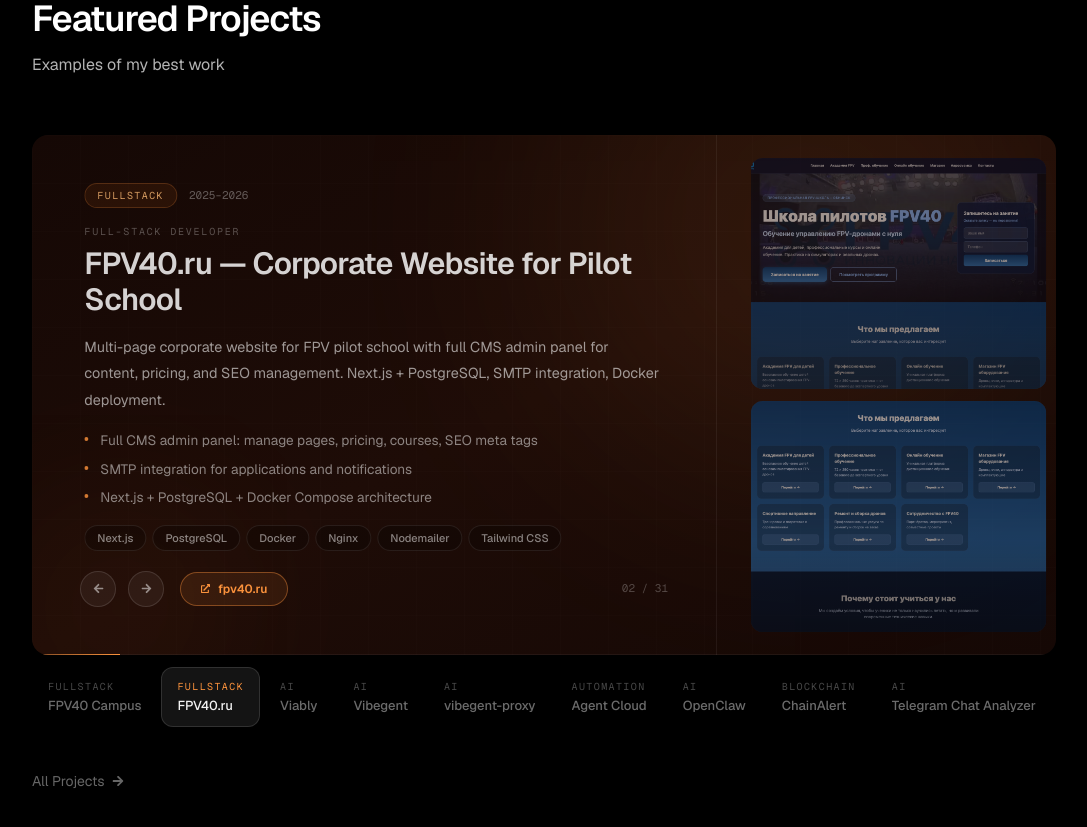
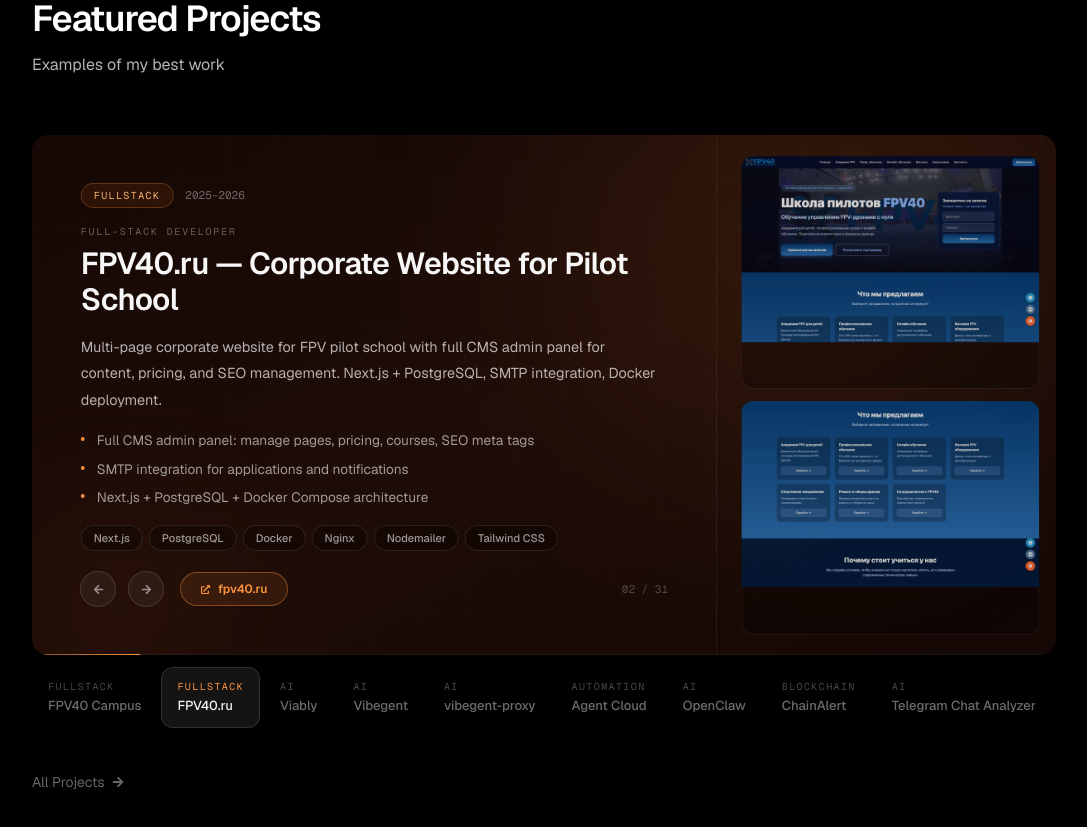
Before and after one commit to Glour/portfolio, a Next.js app: page /en in a window 1280 px wide. Shown: the part 1080-1907 px from the top of the page, without its empty margins (96-1183 px from the left). Built offline with nearby package versions, Linux system fonts and the light colour scheme.

Commit message:
Fix carousel card height: adaptive instead of fixed, removes tech tag overflow

```diff
--- a/app/components/ui/ProjectsCarousel.tsx
+++ b/app/components/ui/ProjectsCarousel.tsx
@@ -173,7 +173,7 @@
       {/* ── MAIN CARD ── */}
       <div
         className={`relative overflow-hidden rounded-2xl bg-gradient-to-br ${theme.bg}`}
-        style={{ height: 520 }}
+        style={{ minHeight: 480, height: 'auto' }}
       >
         {/* Ambient glow */}
         <div className="pointer-events-none absolute -top-40 right-0 h-[500px] w-[500px] rounded-full blur-[120px] transition-colors duration-1000" style={{ background: theme.accentMuted, opacity: 0.5 }} />
@@ -181,10 +181,10 @@
         <div className="pointer-events-none absolute inset-0 opacity-[0.02]" style={{ backgroundImage: 'linear-gradient(rgba(255,255,255,0.5) 1px,transparent 1px),linear-gradient(90deg,rgba(255,255,255,0.5) 1px,transparent 1px)', backgroundSize: '48px 48px' }} />
 
         {/* Grid layout: left text + right screenshots (only when exist) */}
-        <div className={`relative h-full ${hasShots ? 'grid lg:grid-cols-[1fr_300px] xl:grid-cols-[1fr_340px]' : 'flex'}`}>
+        <div className={`relative ${hasShots ? 'grid lg:grid-cols-[1fr_300px] xl:grid-cols-[1fr_340px]' : 'flex'}`}>
 
           {/* ── LEFT: INFO ── */}
-          <div className="flex h-full flex-col justify-between overflow-hidden p-8 md:p-10 lg:p-12">
+          <div className="flex flex-col justify-between overflow-hidden p-8 md:p-10 lg:p-12">
             <AnimatePresence custom={dir} mode="wait">
               <motion.div
                 key={`content-${idx}`}
@@ -232,29 +232,17 @@
 
                 {/* Tech */}
                 <div className="flex flex-wrap gap-1.5">
-                  {project.tech.slice(0, hasShots ? 6 : 12).map(t => (
+                  {project.tech.slice(0, hasShots ? 6 : 8).map(t => (
                     <span key={t} className="rounded-full border border-white/[0.10] bg-black/30 px-3 py-1 text-[11px] font-medium text-white/60">
                       {t}
                     </span>
                   ))}
+                  {!hasShots && project.tech.length > 8 && (
+                    <span className="rounded-full border border-white/[0.08] bg-black/20 px-3 py-1 text-[11px] text-white/35">
+                      +{project.tech.length - 8}
+                    </span>
+                  )}
                 </div>
-
-                {/* Architecture strip for backend projects */}
-                {!hasShots && project.tech.length > 2 && (
-                  <div className="rounded-xl border border-white/[0.07] p-4" style={{ background: `rgba(${theme.accentRgb}, 0.05)` }}>
-                    <p className="mb-2.5 font-mono text-[9px] tracking-[0.2em] text-white/30 uppercase">Stack</p>
-                    <div className="flex flex-wrap items-center gap-2">
-                      {project.tech.slice(0, 7).map((t, i, arr) => (
-                        <span key={t} className="flex items-center gap-2">
-                          <span className="rounded-md px-2.5 py-1 font-mono text-[11px] font-medium" style={{ background: `rgba(${theme.accentRgb}, 0.12)`, color: theme.accent }}>
-                            {t}
-                          </span>
-                          {i < arr.length - 1 && <span className="text-white/20 text-[10px]">→</span>}
-                        </span>
-                      ))}
-                    </div>
-                  </div>
-                )}
               </motion.div>
             </AnimatePresence>
 
@@ -285,7 +273,7 @@
 
           {/* ── RIGHT: TWO SCREENSHOTS STACKED ── */}
           {hasShots && (
-            <div className="hidden lg:flex border-l border-white/[0.06] p-5 flex-col gap-3">
+            <div className="hidden lg:flex border-l border-white/[0.06] p-5 flex-col gap-3" style={{ minHeight: 480 }}>
               <AnimatePresence custom={dir} mode="wait">
                 <motion.div
                   key={`shots-${idx}`}
@@ -297,29 +285,26 @@
                   className="flex flex-col gap-3 h-full"
                 >
                   {/* Screenshot 1 */}
-                  <div className="relative flex-1 overflow-hidden rounded-xl" style={{ boxShadow: 'inset 0 0 0 1px rgba(255,255,255,0.08)' }}>
+                  <div className="relative flex-1 overflow-hidden rounded-xl" style={{ background: 'rgba(0,0,0,0.3)', boxShadow: 'inset 0 0 0 1px rgba(255,255,255,0.08)' }}>
                     <img
                       src={shots[0]}
                       alt="Screenshot 1"
-                      className="w-full h-full object-cover object-top"
-                      style={{ opacity: 0.9 }}
+                      className="absolute inset-0 w-full h-full object-contain object-top"
+                      style={{ opacity: 0.92 }}
                       draggable={false}
                     />
-                    {/* Bottom fade */}
-                    <div className="pointer-events-none absolute inset-0" style={{ background: 'linear-gradient(to bottom, transparent 60%, rgba(0,0,0,0.35) 100%)' }} />
                   </div>
 
                   {/* Screenshot 2 — only if exists */}
                   {shots[1] && (
-                    <div className="relative flex-1 overflow-hidden rounded-xl" style={{ boxShadow: 'inset 0 0 0 1px rgba(255,255,255,0.08)' }}>
+                    <div className="relative flex-1 overflow-hidden rounded-xl" style={{ background: 'rgba(0,0,0,0.3)', boxShadow: 'inset 0 0 0 1px rgba(255,255,255,0.08)' }}>
                       <img
                         src={shots[1]}
                         alt="Screenshot 2"
-                        className="w-full h-full object-cover object-top"
-                        style={{ opacity: 0.9 }}
+                        className="absolute inset-0 w-full h-full object-contain object-top"
+                        style={{ opacity: 0.92 }}
                         draggable={false}
                       />
-                      <div className="pointer-events-none absolute inset-0" style={{ background: 'linear-gradient(to bottom, transparent 60%, rgba(0,0,0,0.35) 100%)' }} />
                     </div>
                   )}
                 </motion.div>
```
